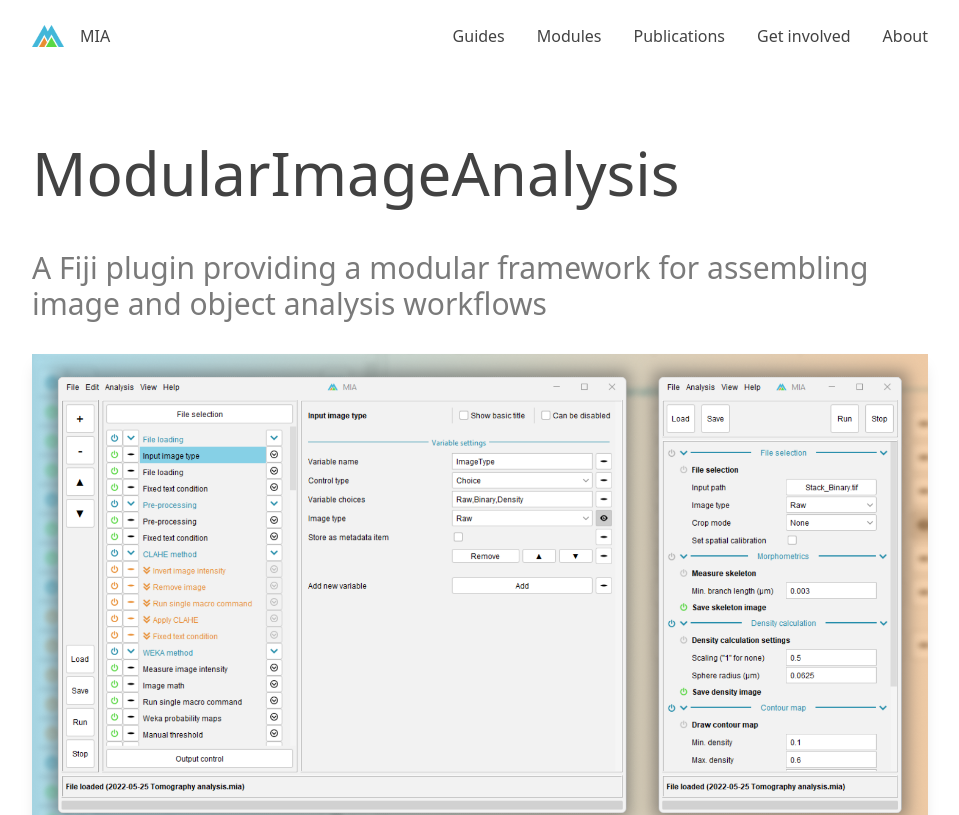
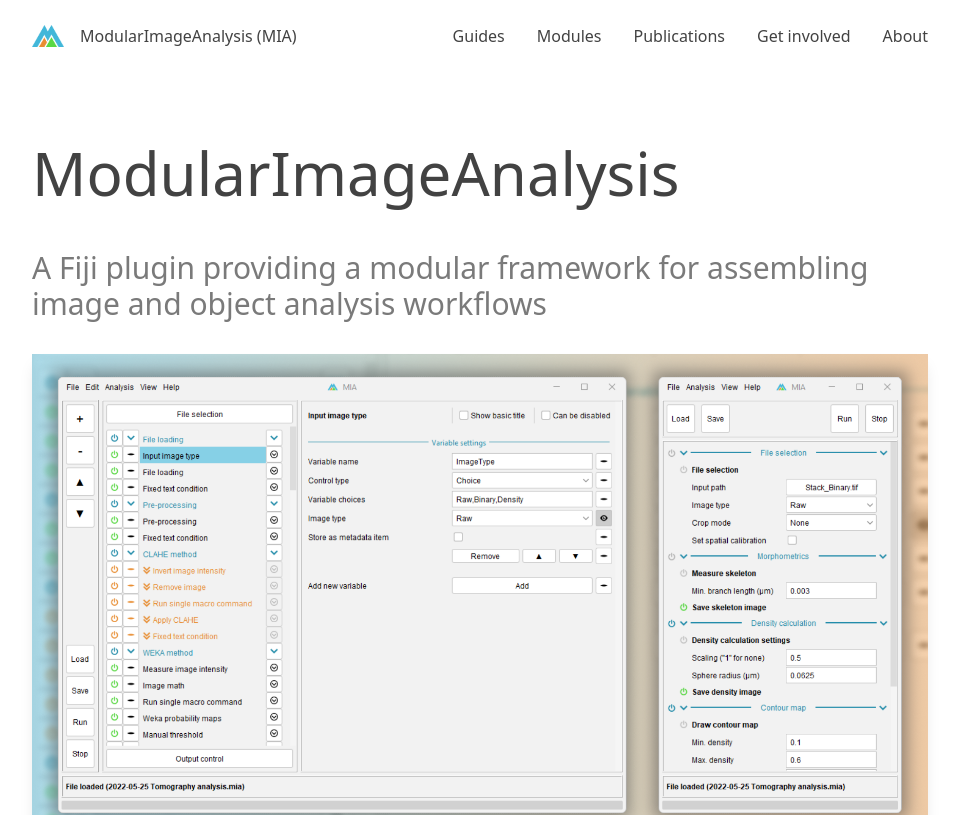
Before and after one commit to mianalysis/mianalysis.github.io, a Next.js app: page / in a window 1280 px wide. Shown: the top 815 px of the page, without its empty margins (160-1119 px from the left). Built offline with nearby package versions, Linux system fonts and the light colour scheme.

Commit message:
Logo changes with page width

```diff
--- a/src/components/layout/Logo.tsx
+++ b/src/components/layout/Logo.tsx
@@ -6,7 +6,8 @@
   return (
     <Link href="/" className="drop-shadow- flex items-center gap-4">
       <Image src={logo} alt="Logo" width={32} height={32} />
-      MIA
+      <p className="max-md:hidden">ModularImageAnalysis (MIA)</p>
+      <p className="md:hidden">MIA</p>
     </Link>
   );
 }
```
